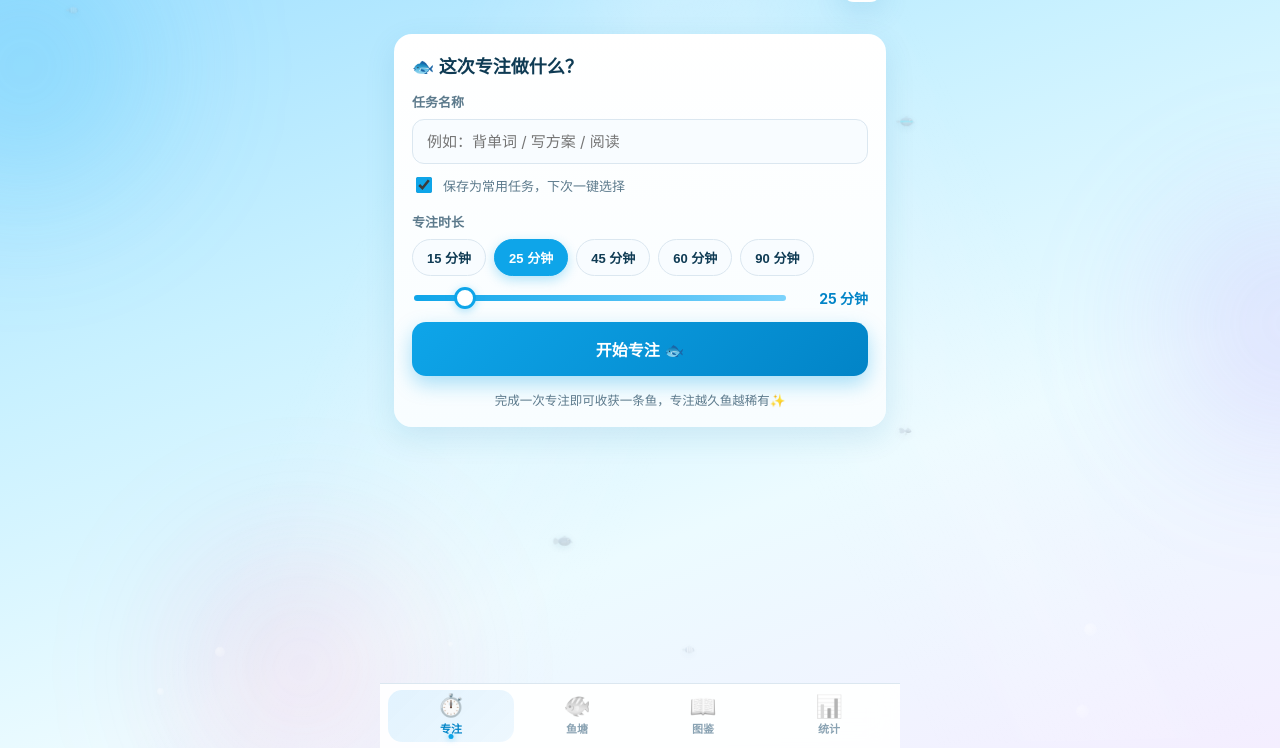
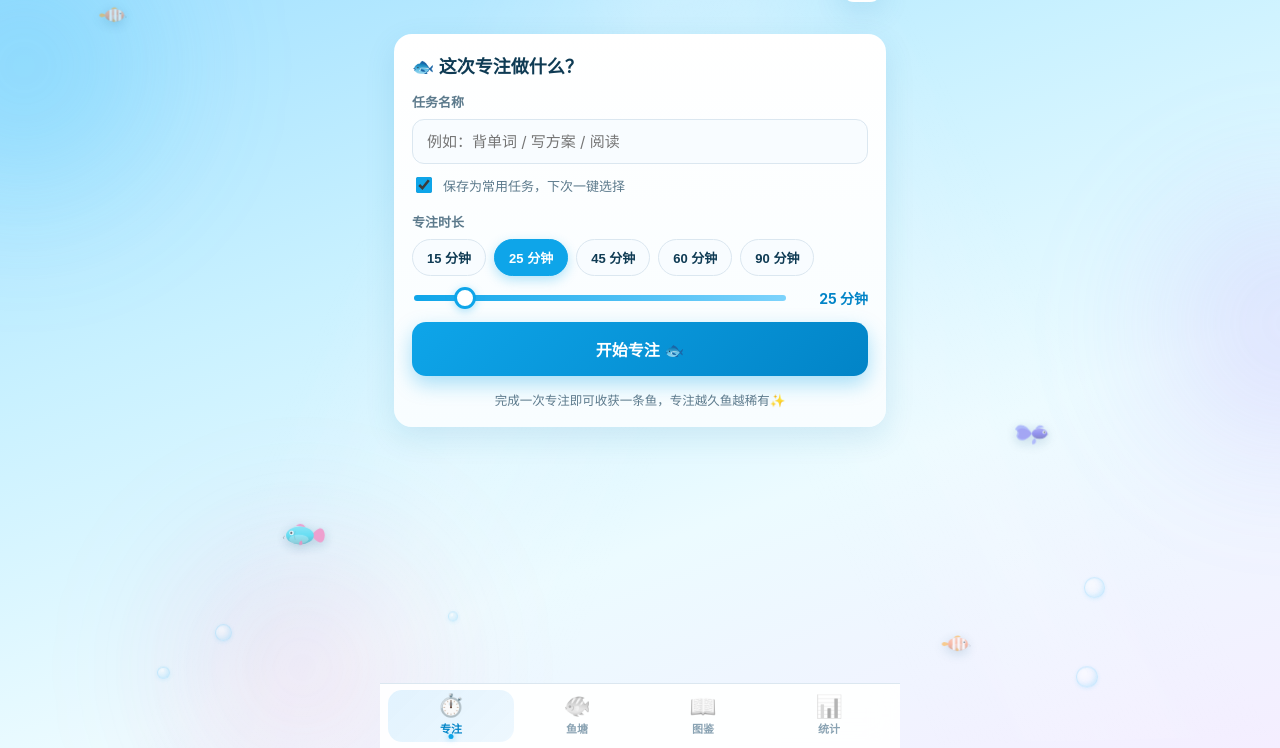
Before and after one commit to ElaineCai216/fishdive, a website built with Vite: page index.html in a window 1280 px wide. Shown: the part 52-800 px from the top of the page. Built offline with nearby package versions, Linux system fonts and the light colour scheme.

Commit message:
背景修复：鱼头朝游动方向 + 气泡更清晰 + 背景鱼放大上色

```diff
--- a/src/main.js
+++ b/src/main.js
@@ -35,19 +35,21 @@ function renderBackground() {
   const count = 7;
   for (let i = 0; i < count; i++) {
     const fish = FISH_BY_ID[BG_FISH[i % BG_FISH.length]];
-    const size = 16 + ((i * 7) % 14);
+    const size = 34 + ((i * 7) % 20); // 34–53px，清晰可见
     const el = document.createElement("div");
     el.className = "bg-fish";
-    el.innerHTML = renderFishSVG(fish, { size, silhouette: true });
+    // 内层负责水平翻转，避免被外层位移动画覆盖 transform
+    el.innerHTML = `<div class="bg-fish-inner">${renderFishSVG(fish, { size })}</div>`;
     const reverse = i % 2 === 1;
-    const duration = 38 + (i % 5) * 9;
+    const duration = 34 + (i % 5) * 8;
     el.style.top = `${8 + ((i * 13) % 82)}%`;
     el.style.animationDuration = `${duration}s`;
     el.style.animationDelay = `-${(i * 11) % duration}s`;
-    el.style.opacity = (0.22 + (i % 3) * 0.08).toFixed(2);
+    el.style.opacity = (0.5 + (i % 3) * 0.07).toFixed(2); // 0.50–0.64
     if (reverse) {
-      el.style.animationDirection = "reverse";
-      el.style.transform = "scaleX(-1)";
+      // 朝左游：使用反向路径动画 + 内层水平翻转（头朝左）
+      el.style.animationName = "bg-swim-back";
+      el.querySelector(".bg-fish-inner").style.transform = "scaleX(-1)";
     }
     layer.appendChild(el);
   }
@@ -55,11 +57,11 @@ function renderBackground() {
 
 function bgBubbles() {
   let out = "";
-  for (let i = 0; i < 14; i++) {
+  for (let i = 0; i < 18; i++) {
     const left = 2 + Math.random() * 96;
-    const size = 4 + Math.random() * 9;
-    const dur = 16 + Math.random() * 18;
-    const delay = Math.random() * 20;
+    const size = 8 + Math.random() * 14; // 8–22px
+    const dur = 14 + Math.random() * 16;
+    const delay = Math.random() * 18;
     out += `<span class="bg-bubble" style="left:${left.toFixed(1)}%;width:${size.toFixed(1)}px;height:${size.toFixed(1)}px;animation-duration:${dur.toFixed(1)}s;animation-delay:${delay.toFixed(1)}s"></span>`;
   }
   return out;
--- a/src/style.css
+++ b/src/style.css
@@ -1437,14 +1437,16 @@ body {
 }
 
 .bg-fish-inner {
+  display: block;
   will-change: transform;
 }
 
 .bg-fish svg {
   display: block;
-  filter: drop-shadow(0 2px 4px rgba(0, 80, 120, 0.28));
-}
-
+  filter: drop-shadow(0 3px 6px rgba(0, 80, 120, 0.35));
+}
+
+/* 从左游到右（鱼头朝右） */
 @keyframes bg-swim {
   0% {
     transform: translateX(-16vw) translateY(0);
@@ -1463,6 +1465,25 @@ body {
   }
 }
 
+/* 从右游到左（配合内层 scaleX(-1)，鱼头朝左） */
+@keyframes bg-swim-back {
+  0% {
+    transform: translateX(116vw) translateY(0);
+  }
+  25% {
+    transform: translateX(80vw) translateY(-8px);
+  }
+  50% {
+    transform: translateX(52vw) translateY(9px);
+  }
+  75% {
+    transform: translateX(24vw) translateY(-14px);
+  }
+  100% {
+    transform: translateX(-16vw) translateY(0);
+  }
+}
+
 /* 背景上浮的气泡 */
 .bg-bubbles {
   position: absolute;
@@ -1473,9 +1494,22 @@ body {
   position: absolute;
   bottom: -24px;
   border-radius: 50%;
-  background: radial-gradient(circle at 35% 35%, rgba(255, 255, 255, 0.95), rgba(255, 255, 255, 0.22));
-  opacity: 0.42;
+  background: radial-gradient(circle at 32% 30%, rgba(255, 255, 255, 0.98), rgba(255, 255, 255, 0.4) 55%, rgba(186, 230, 253, 0.75));
+  border: 1.5px solid rgba(125, 211, 252, 0.8);
+  box-shadow: inset -2px -2px 5px rgba(56, 189, 248, 0.35), 0 1px 4px rgba(56, 189, 248, 0.3);
+  opacity: 0.75;
   animation: bg-rise linear infinite;
+}
+
+.bg-bubble::after {
+  content: "";
+  position: absolute;
+  left: 22%;
+  top: 16%;
+  width: 30%;
+  height: 30%;
+  border-radius: 50%;
+  background: rgba(255, 255, 255, 0.9);
 }
 
 @keyframes bg-rise {
```
